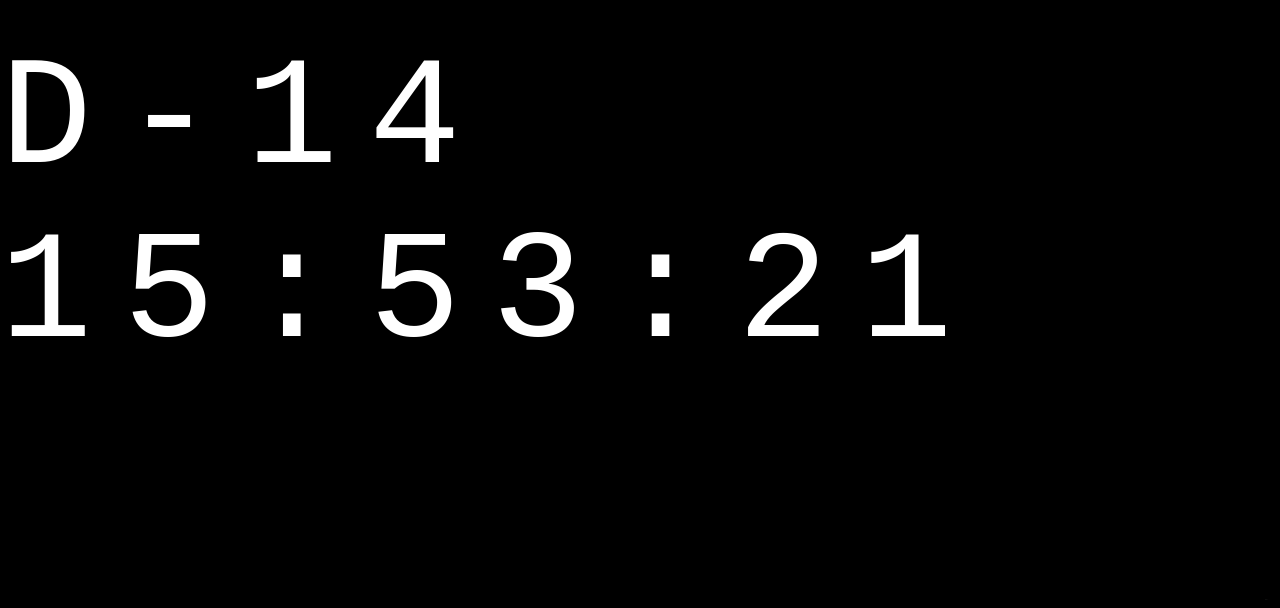
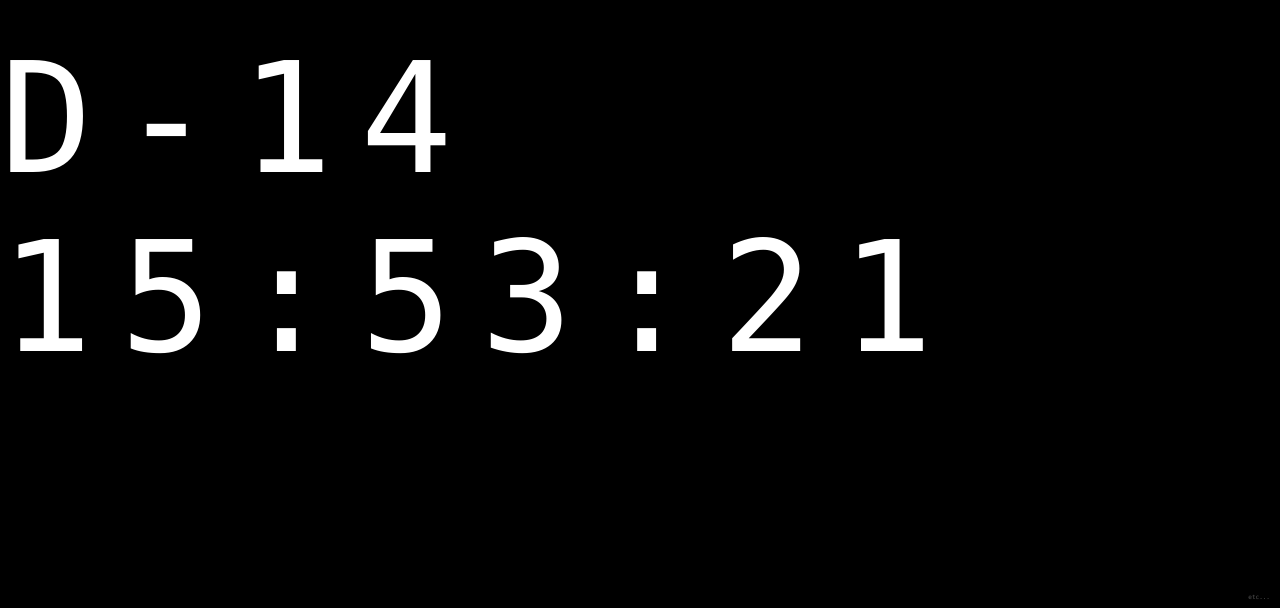
Before and after one commit to mistary6464/mystery, a plain HTML site: page index.html in a window 1280 px wide. Shown: the part 192-800 px from the top of the page. Drawn offline with Linux system fonts and the light colour scheme.

Commit message:
index.html
:)

```diff
--- a/index.html
+++ b/index.html
@@ -1,52 +1,86 @@
 <!doctype html>
 <html lang="en">
 <head>
-<meta charset="utf-8">
+  <meta charset="utf-8" />
+  <meta name="viewport" content="width=device-width, initial-scale=1" />
   <title>WAIT</title>
-<meta name="viewport" content="width=device-width,initial-scale=1">
   <style>
-  html,body{margin:0;height:100%;background:#000;color:#fff;font-family:monospace}
-  .wrap{display:flex;align-items:center;justify-content:center;height:100%}
-  #timer{font-size:12vw;letter-spacing:.2em}
-  #etc{
-    position:fixed;bottom:8px;right:10px;
-    font-size:1pt;color:#333;cursor:pointer;
-    user-select:none
+    html, body {
+      margin: 0;
+      height: 100%;
+      background: #000;
+      color: #fff;
+      font-family: ui-monospace, SFMono-Regular, Menlo, Monaco, Consolas, "Liberation Mono", "Courier New", monospace;
+    }
+    .wrap {
+      height: 100%;
+      display: flex;
+      align-items: center;
+      justify-content: center;
+    }
+    #timer {
+      font-size: 12vw;
+      letter-spacing: 0.18em;
+      user-select: none;
+    }
+    /* 'etc...' : 작게 + 안 사라질 정도로만 보이게 */
+    #etc {
+      position: fixed;
+      right: 10px;
+      bottom: 8px;
+      font-size: 6px;   /* 1pt는 브라우저에서 증발할 수 있어서 6px 추천 */
+      color: #555;      /* 너무 밝지 않게 */
+      cursor: pointer;
+      user-select: none;
+    }
+    /* 마우스가 우연히 지나가면 "어? 뭐지" 정도만 */
+    #etc:hover {
+      color: #777;
     }
   </style>
 </head>
 <body>
-  <div class="wrap"><div id="timer">D-10</div></div>
+  <div class="wrap">
+    <div id="timer">D-10</div>
+  </div>
+
   <div id="etc">etc...</div>
 
   <script>
-/* Target: 2026-01-01 00:00 UTC */
-const target = Date.UTC(2026,0,1,0,0,0);
-const timer = document.getElementById('timer');
+    // Target: 2026-01-01 00:00:00 UTC
+    const TARGET = Date.UTC(2026, 0, 1, 0, 0, 0);
+    const timerEl = document.getElementById("timer");
 
-function tick(){
+    function render() {
       const now = Date.now();
-  let diff = Math.floor((target - now)/1000);
-  if(diff <= 0){
+      let diff = Math.floor((TARGET - now) / 1000);
+
+      if (diff <= 0) {
         document.body.innerHTML =
-      "<div style='display:flex;align-items:center;justify-content:center;height:100%;font-family:monospace'>" +
+          "<div style='height:100%;display:flex;align-items:center;justify-content:center;background:#000;color:#fff;font-family:monospace;text-align:center;line-height:1.6'>" +
           "you are so late<br>or your observation is not good :(" +
           "</div>";
         return;
       }
-  const d = Math.floor(diff/86400);
-  diff%=86400;
-  const h = Math.floor(diff/3600);
-  diff%=3600;
-  const m = Math.floor(diff/60);
-  const s = diff%60;
-  timer.textContent = `D-${d} ${String(h).padStart(2,'0')}:${String(m).padStart(2,'0')}:${String(s).padStart(2,'0')}`;
+
+      const days = Math.floor(diff / 86400);
+      diff %= 86400;
+      const hours = Math.floor(diff / 3600);
+      diff %= 3600;
+      const mins = Math.floor(diff / 60);
+      const secs = diff % 60;
+
+      timerEl.textContent =
+        `D-${days} ${String(hours).padStart(2,"0")}:${String(mins).padStart(2,"0")}:${String(secs).padStart(2,"0")}`;
     }
-setInterval(tick,1000); tick();
 
-document.getElementById('etc').onclick=()=>{
-  location.href="stage1.html";
-};
+    render();
+    setInterval(render, 1000);
+
+    document.getElementById("etc").addEventListener("click", () => {
+      // 다음 스테이지 파일명에 맞춰 수정 가능
+      location.href = "stage1.html";
+    });
   </script>
 </body>
 </html>
```
Lines whose indentation alone changed are shown as unchanged.
